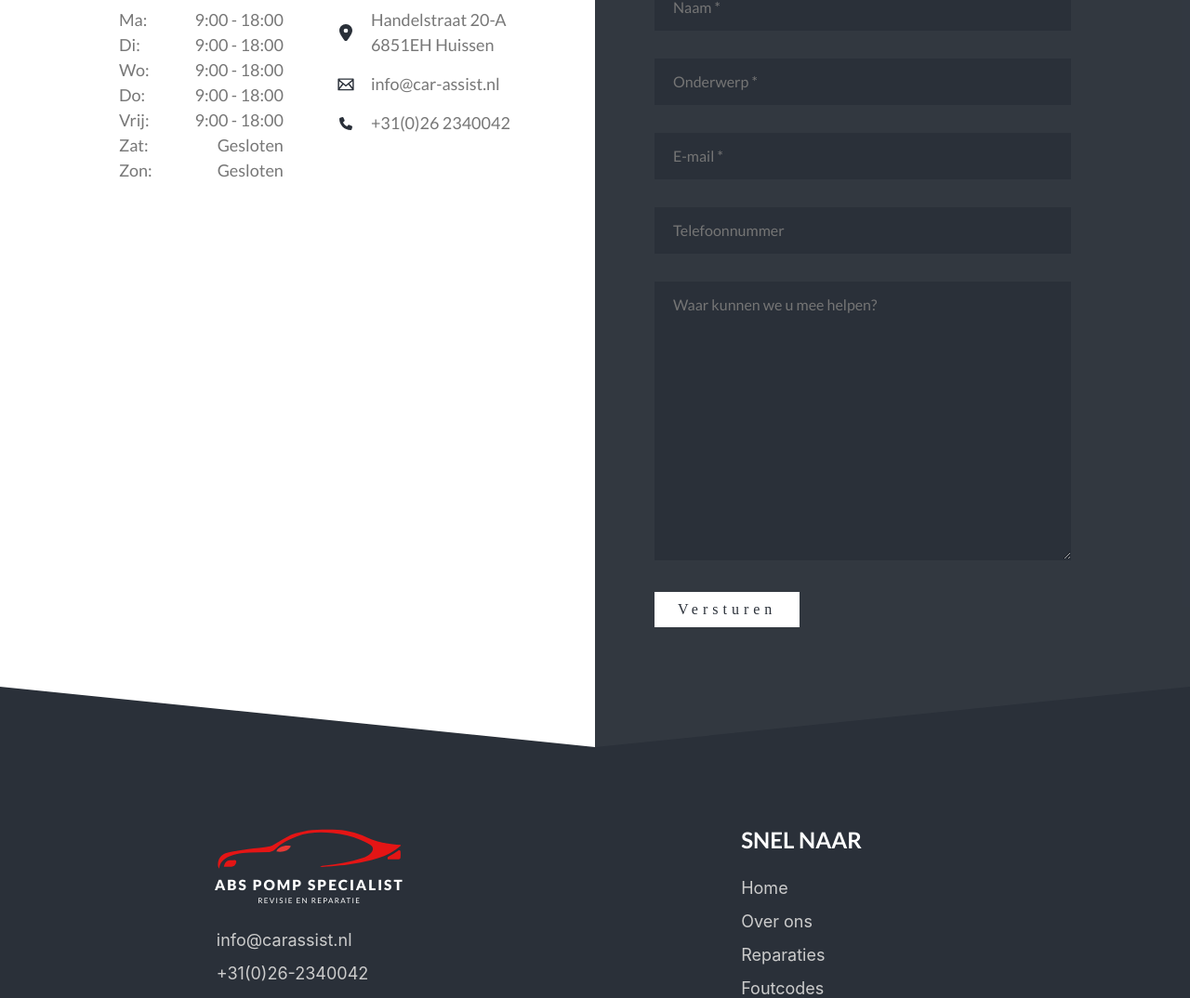
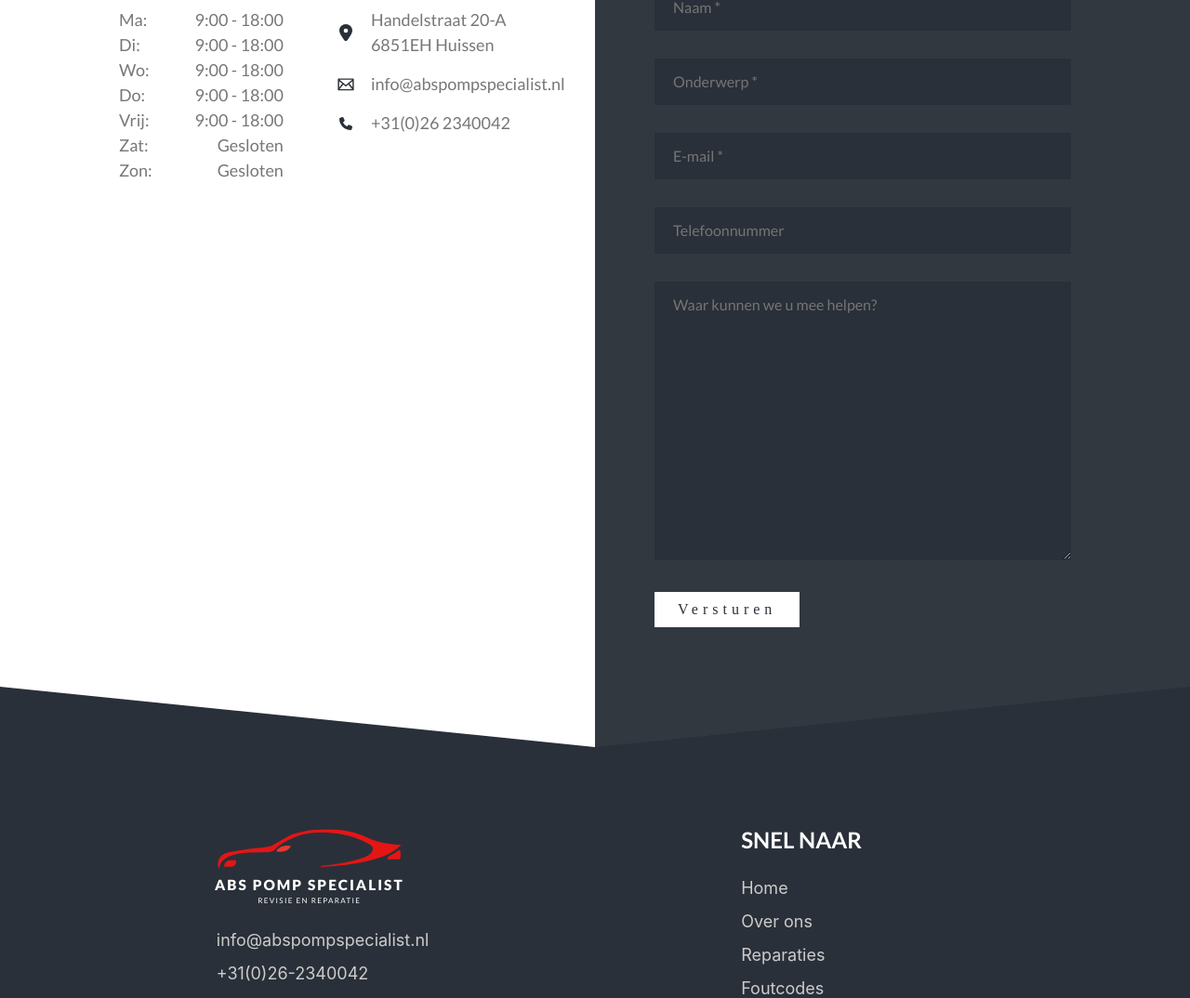
Before and after one commit to thomcrielaard/website-ecurepair, a Next.js app in the folder website-abspompspecialist/: page /contact in a window 1280 px wide. Shown: the part 364-1438 px from the top of the page at 93% size. Built offline with nearby package versions, Linux system fonts and the light colour scheme; a web font is replaced by a local one.

Commit message:
QUICKFIX: Updated mail address

```diff
--- a/website-abspompspecialist/components/layout/Footer.js
+++ b/website-abspompspecialist/components/layout/Footer.js
@@ -72,8 +72,8 @@ export default function Footer(props) {
                 }}
               >
                 <FooterLink
-                  text="info@carassist.nl"
-                  href="mailto:info@carassist.nl"
+                  text="info@abspompspecialist.nl"
+                  href="mailto:info@abspompspecialist.nl"
                 />
                 <FooterLink text="+31(0)26-2340042" href="tel:+31262340042" />
                 <FooterLink text="Ma-Vr. 9:00 - 18:00" href="/contact" />
@@ -98,7 +98,7 @@ export default function Footer(props) {
                 />
                 <FooterIcon
                   icon={<Mail width={40} />}
-                  href="mailto:info@carassist.nl"
+                  href="mailto:info@abspompspecialist.nl"
                   ariaLabel="Mail nu"
                 />
               </div>
--- a/website-abspompspecialist/components/modules/ContactInfo.js
+++ b/website-abspompspecialist/components/modules/ContactInfo.js
@@ -75,8 +75,8 @@ export default function ContactInfo(props) {
             <div style={{ display: "flex", alignItems: "center", gap: 20 }}>
               <Mail width={34} color={Colors.GRAY} />
               <ContactLink
-                text="info@car-assist.nl"
-                href="mailto:info@car-assist.nl"
+                text="info@abspompspecialist.nl"
+                href="mailto:info@abspompspecialist.nl"
               />
             </div>
             <div style={{ display: "flex", alignItems: "center", gap: 20 }}>
--- a/website-abspompspecialist/pages/api/contact.js
+++ b/website-abspompspecialist/pages/api/contact.js
@@ -1,7 +1,7 @@
 export default async function handler(req, res) {
-  const noreply = "noreply@technolex.nl";
-  const pass = "5Nz52u~4k";
-  const reply = "info@technolex.nl";
+  const noreply = "noreply@abspompspecialist.nl";
+  const pass = "Ln1*8x04w";
+  const reply = "info@abspompspecialist.nl";
   const SMTPHost = "65.108.41.135";
   const SMTPPort = 465;
 
```
